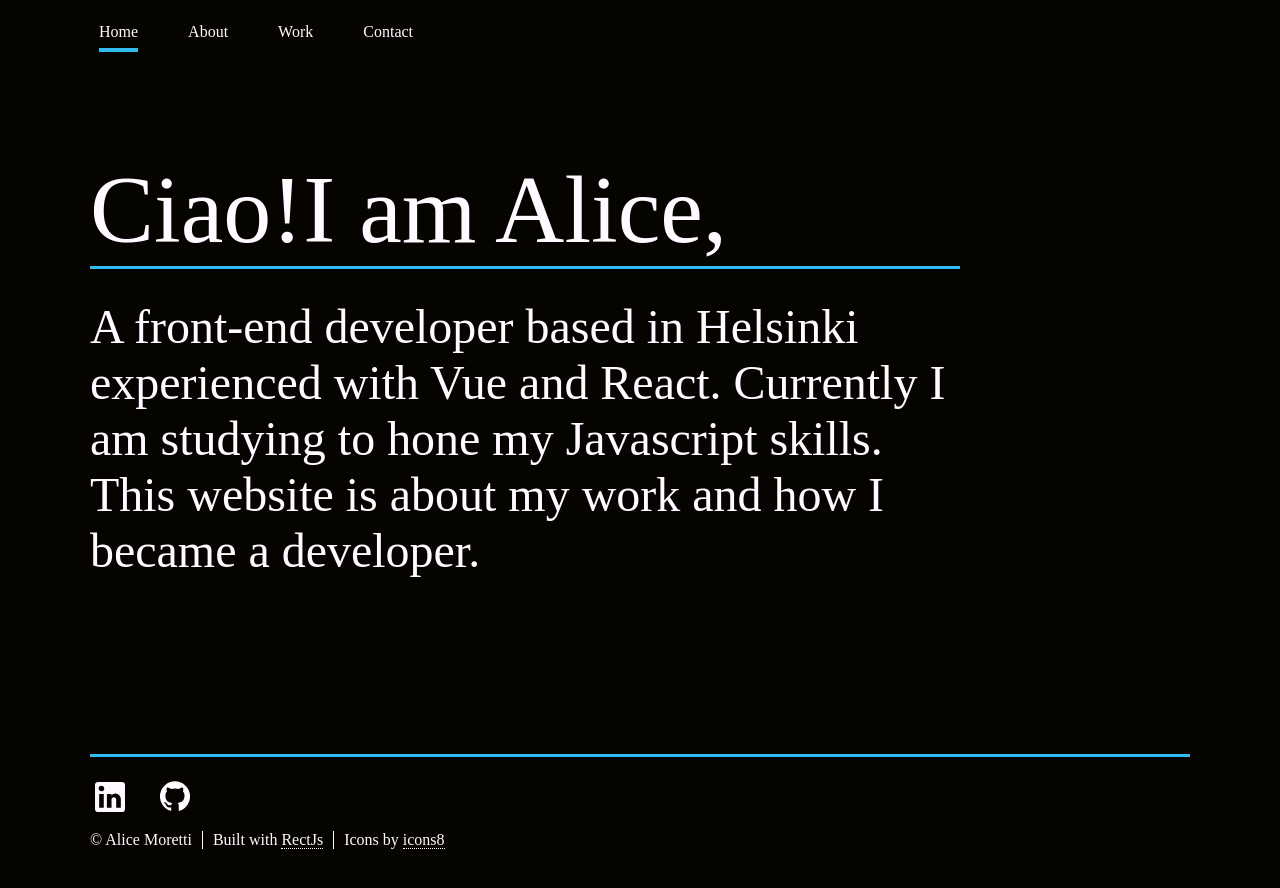
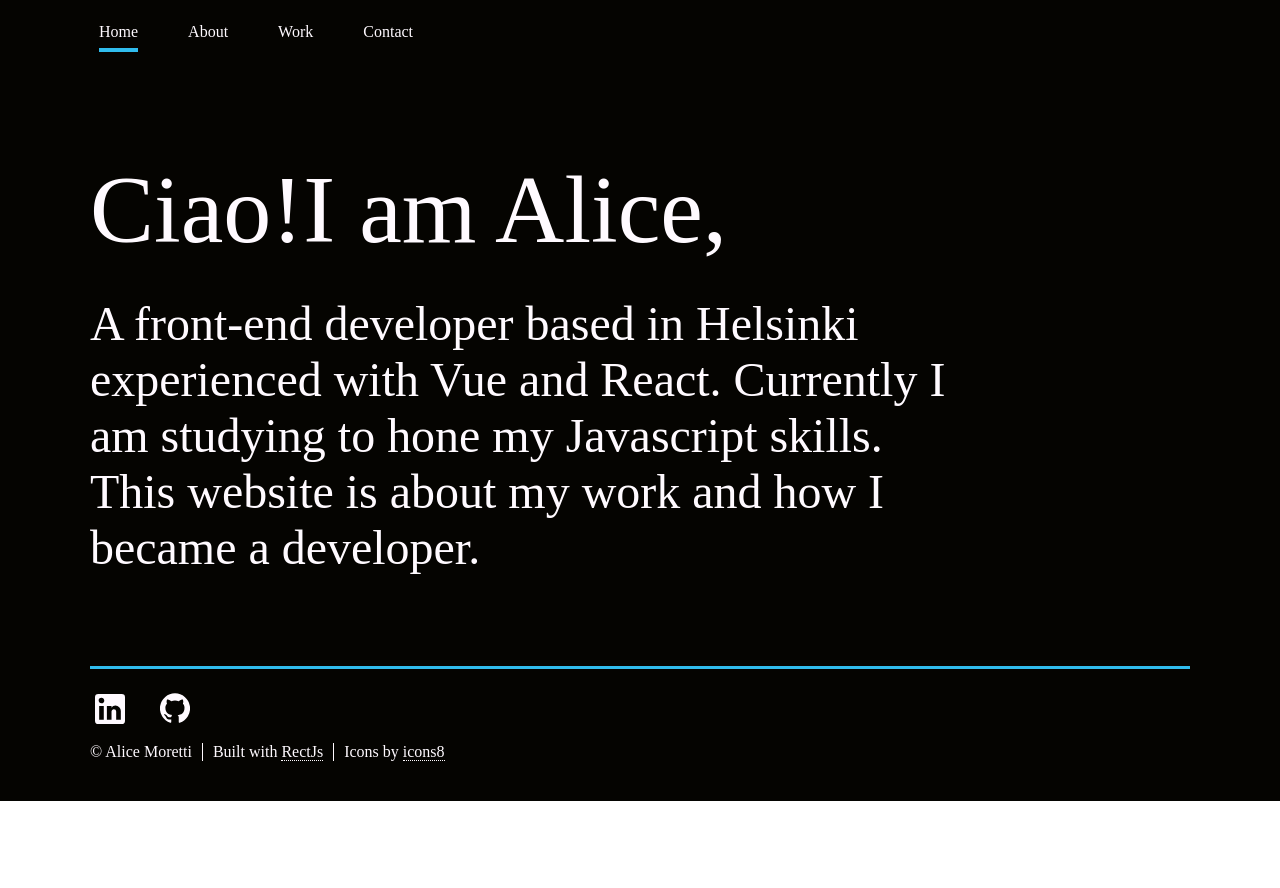
Before and after one commit to Alicino88/portfolio-website, a React (Create React App) app: page / in a window 1280 px wide. After the commit the page ends 801 px from the top, so only its background shows below. Built offline with nearby package versions, Linux system fonts and the light colour scheme.

Commit message:
Removed divider from Home component

```diff
--- a/src/Home.js
+++ b/src/Home.js
@@ -1,20 +1,24 @@
 import { Typography } from "@material-ui/core";
 import { makeStyles } from "@material-ui/core/styles";
-import Divider from "@material-ui/core/Divider";
 
 const useStyles = makeStyles({
   homeContainer: {
     backgroundColor: "#050401",
     color: "#FFFAFF",
-    height: "600px",
+    height: "auto",
   },
   textContainer: {
     width: "75vw",
     padding: "90px 0 0 90px",
   },
-  dividerStyle: {
-    background: "#30BCED",
-    height: "3px",
+
+  titleStyle: {
+    fontWeight: "400",
+  },
+
+  textStyle: {
+    marginTop: "30px",
+    fontWeight: "300",
   },
 });
 
@@ -23,11 +27,16 @@ const Home = () => {
   return (
     <div className={classes.homeContainer}>
       <div className={classes.textContainer}>
-        <Typography variant="h1" component="h1">
+        <Typography variant="h1" component="h1" className={classes.titleStyle}>
           Ciao!I am Alice,
         </Typography>
-        <Divider className={classes.dividerStyle} />
-        <Typography variant="h3" component="h1" style={{ marginTop: "30px" }}>
+
+        <Typography
+          variant="h3"
+          component="h1"
+          fontWeight="fontWeightLight"
+          className={classes.textStyle}
+        >
           A front-end developer based in Helsinki experienced with Vue and
           React. Currently I am studying to hone my Javascript skills. This
           website is about my work and how I became a developer.
```
